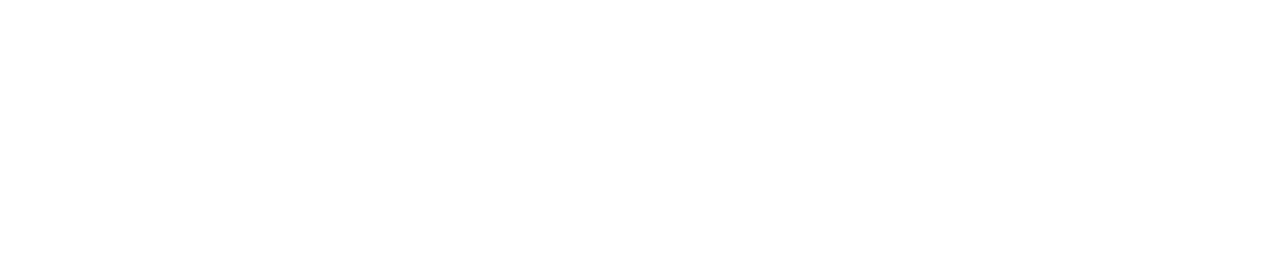
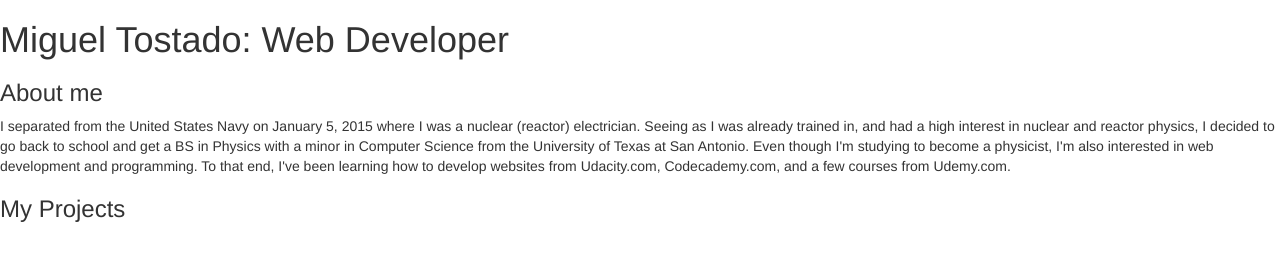
Before and after one commit to MiguelT89/MiguelT89.github.io, a plain HTML site: page index.html in a window 1280 px wide. Drawn offline with nearby package versions, Linux system fonts and the light colour scheme.

Commit message:
Create title, about me section, and linked bootstrap
Began filling out the HTML for portfolio site and included an "about me"
section which I started to fill out. Created the header for the projects
section and linked bootstrap. All very basic with no CSS or any
formatting yet.

```diff
--- a/index.html
+++ b/index.html
@@ -1,9 +1,21 @@
 <!DOCTYPE html>
 <html>
 <head>
-	<title></title>
+	<title>Miguel's Portfolio</title>
+	<link rel="stylesheet" href="https://maxcdn.bootstrapcdn.com/bootstrap/3.3.6/css/bootstrap.min.css" integrity="sha384-1q8mTJOASx8j1Au+a5WDVnPi2lkFfwwEAa8hDDdjZlpLegxhjVME1fgjWPGmkzs7" crossorigin="anonymous">
 </head>
 <body>
-
+	<div id="title">
+		<h1>Miguel Tostado: Web Developer</h1>
+	</div>
+	<div id="aboutme-title">
+		<h3>About me</h3>
+	</div>
+	<div id="aboutme-body">
+		<p>I separated from the United States Navy on January 5, 2015 where I was a nuclear (reactor) electrician. Seeing as I was already trained in, and had a high interest in nuclear and reactor physics, I decided to go back to school and get a BS in Physics with a minor in Computer Science from the University of Texas at San Antonio. Even though I'm studying to become a physicist, I'm also interested in web development and programming. To that end, I've been learning how to develop websites from Udacity.com, Codecademy.com, and a few courses from Udemy.com.</p>
+	</div>
+	<div id="projects">
+		<h3>My Projects</h3>
+	</div>
 </body>
 </html>
```
Also changed, not shown: 1 other file.
